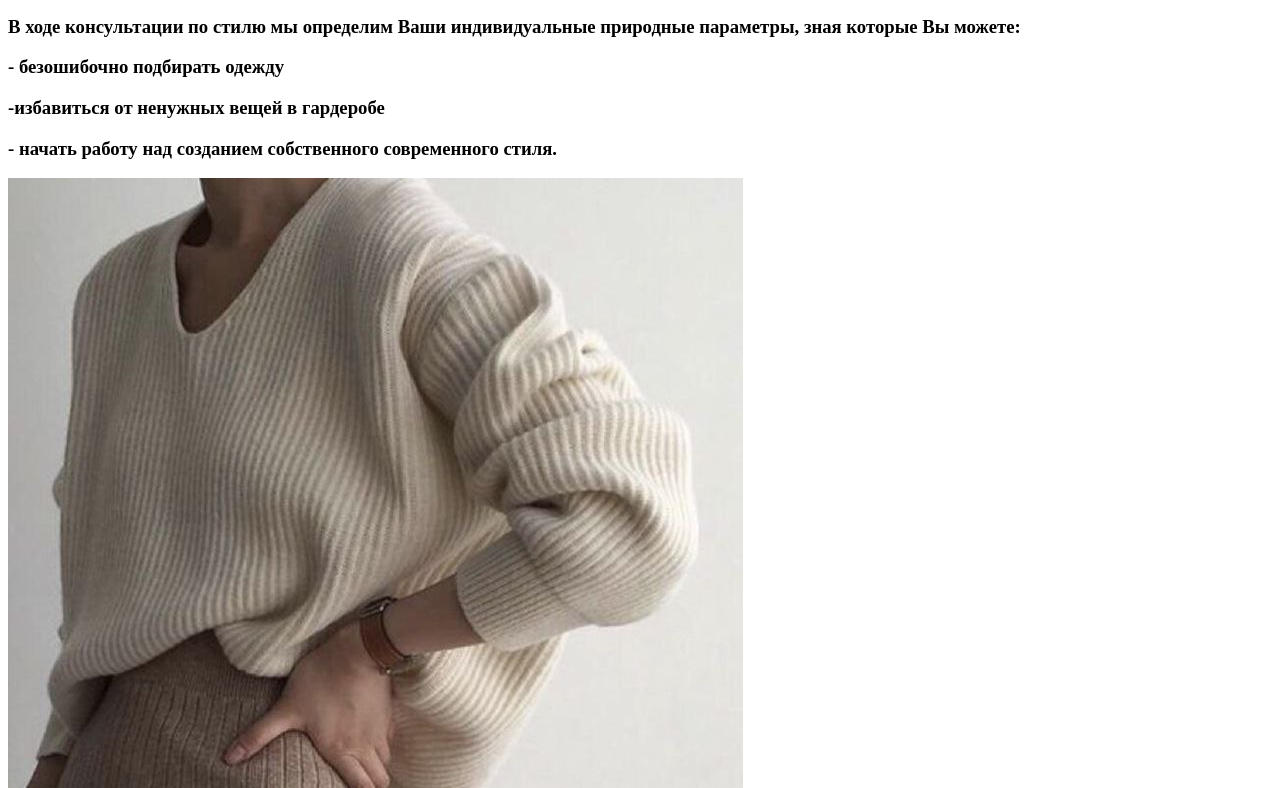
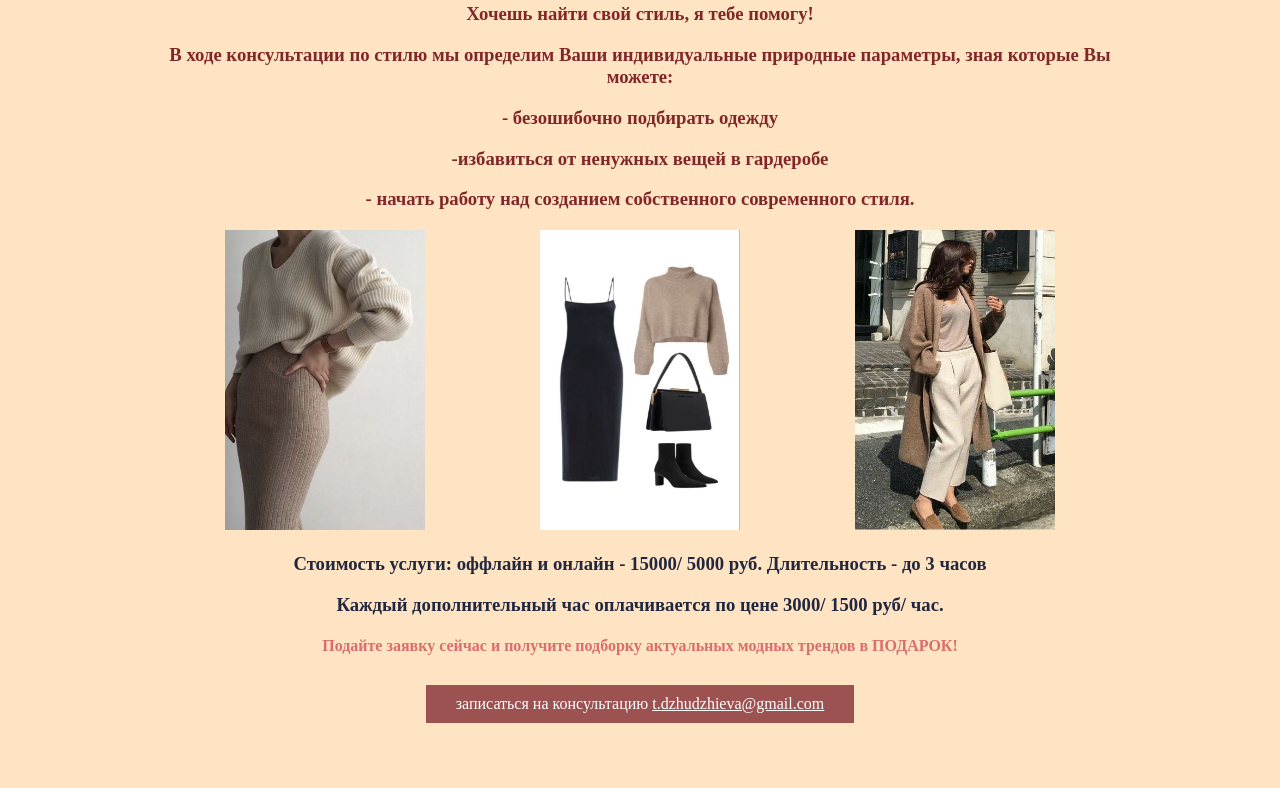
Before and after one commit to ta4ita-bin/first-file, a plain HTML site: page index.html in a window 1280 px wide. Shown: the part 152-940 px from the top of the page. After the commit the page ends 883 px from the top, so only its background shows below. Drawn offline with Linux system fonts and the light colour scheme.

Commit message:
change name

```diff
--- a/index.html
+++ b/index.html
@@ -6,7 +6,7 @@
     <title>Консультант Татьяна</title>
     <link rel="shortcut icon" href="favicon.ico">
     <meta name="viewport" content="width=device-width, inicial-scale=1">
-    <link rel="stylesheet" href="style DT.css">
+    <link rel="stylesheet" href="style.css">
 </head>
 
 <body>
```
